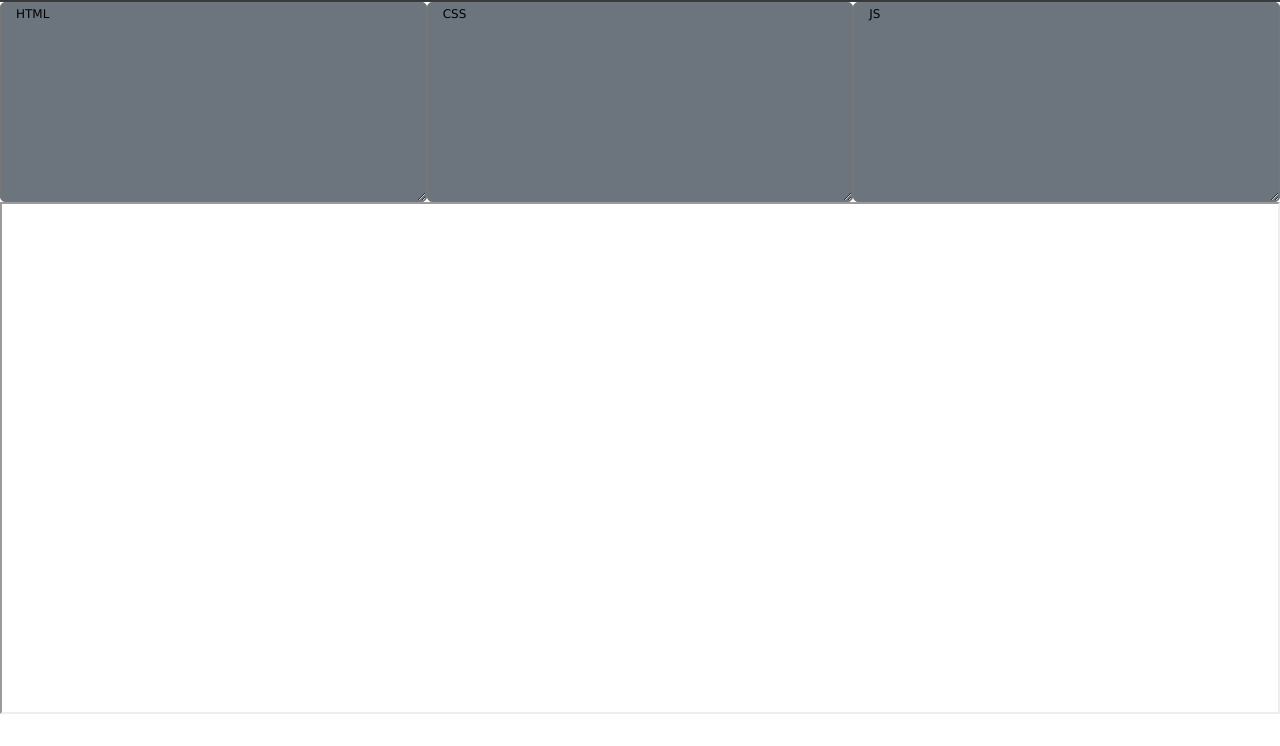
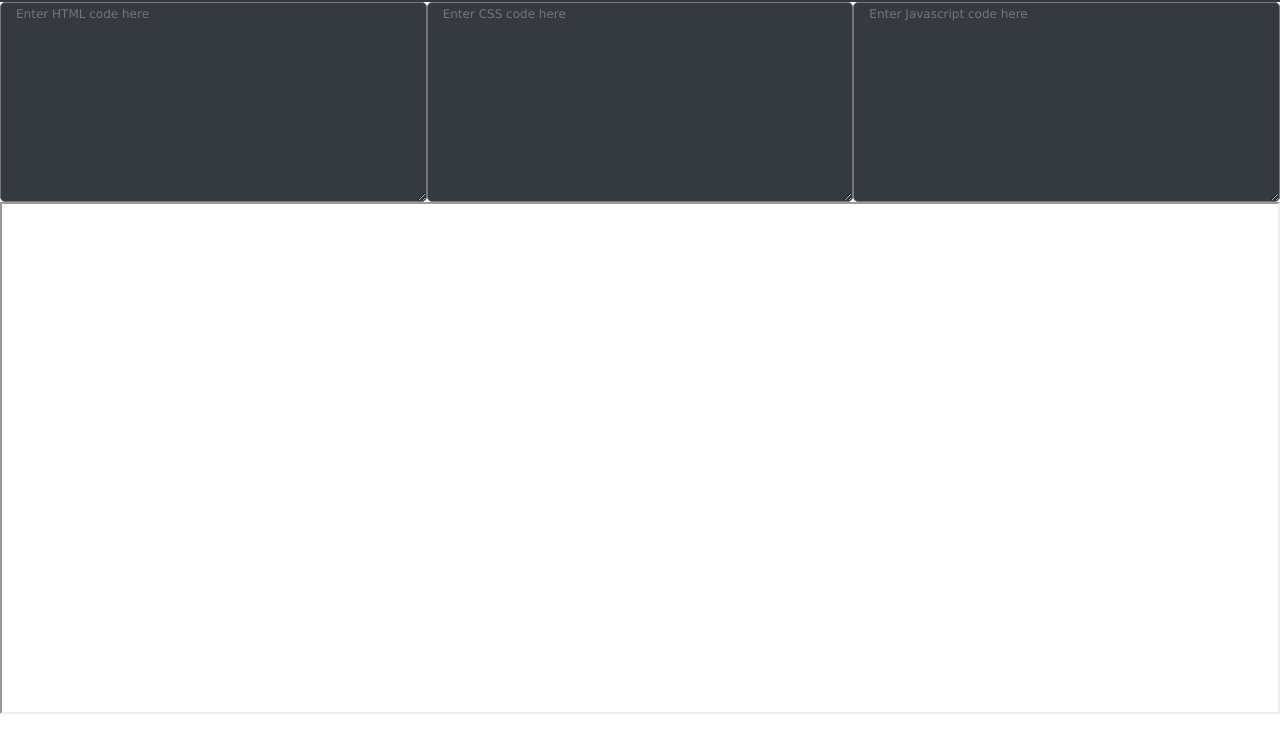
Before and after one commit to galanteria01/minimal-code-editor, a plain HTML site: page index.html in a window 1280 px wide. Shown: the part 54-800 px from the top of the page. Drawn offline with nearby package versions, Linux system fonts and the light colour scheme.

Commit message:
Work done

```diff
--- a/index.html
+++ b/index.html
@@ -3,9 +3,8 @@
 <head>
     <meta charset="UTF-8">
     <meta name="viewport" content="width=device-width, initial-scale=1.0">
+    <link rel="stylesheet" href="https://stackpath.bootstrapcdn.com/bootstrap/4.4.1/css/bootstrap.min.css" integrity="sha384-Vkoo8x4CGsO3+Hhxv8T/Q5PaXtkKtu6ug5TOeNV6gBiFeWPGFN9MuhOf23Q9Ifjh" crossorigin="anonymous">
     <link rel="stylesheet" type="text/css" href="style.css">
-    <link rel="stylesheet" href="https://stackpath.bootstrapcdn.com/bootstrap/4.4.1/css/bootstrap.min.css" integrity="sha384-Vkoo8x4CGsO3+Hhxv8T/Q5PaXtkKtu6ug5TOeNV6gBiFeWPGFN9MuhOf23Q9Ifjh" crossorigin="anonymous">
-
     <title>Minimal Coditor</title>
 </head>
 <body>
@@ -35,9 +34,10 @@
     <div class="container-fluid">
         <div class="row">
 
-            <textarea id="html" placeholder="Enter HTML code here" class="col-md-4 bg-secondary">HTML</textarea>
-            <textarea id="css" placeholder="Enter CSS code here" class="col-md-4 bg-secondary">CSS</textarea>
-            <textarea id="js" placeholder="Enter Javascript code here" class="col-md-4 bg-secondary">JS</textarea>
+            <textarea id="html" placeholder="Enter HTML code here" class="col-md-4 bg-dark text-light"></textarea>
+            <textarea id="css" placeholder="Enter CSS code here" class="col-md-4 bg-dark text-light"></textarea>
+            <textarea id="js" placeholder="Enter Javascript code here" class="col-md-4 bg-dark text-light"></textarea>
+
         </div>
     </div>
     <!--This is display code results-->
--- a/style.css
+++ b/style.css
@@ -1,11 +1,13 @@
+@import url('https://fonts.googleapis.com/css2?family=Lato:wght@400;700&display=swap');
 body{
     text-align: center;
-    font-family: Verdana;
+    font-family: 'Lato', sans-serif;
 }
+
 textarea{
     float: top;
     min-height: 200px;
-    overflow: scroll;
+    overflow: auto;
     margin: auto;
     display: inline-block;
     background: #f4f4f9;
```
